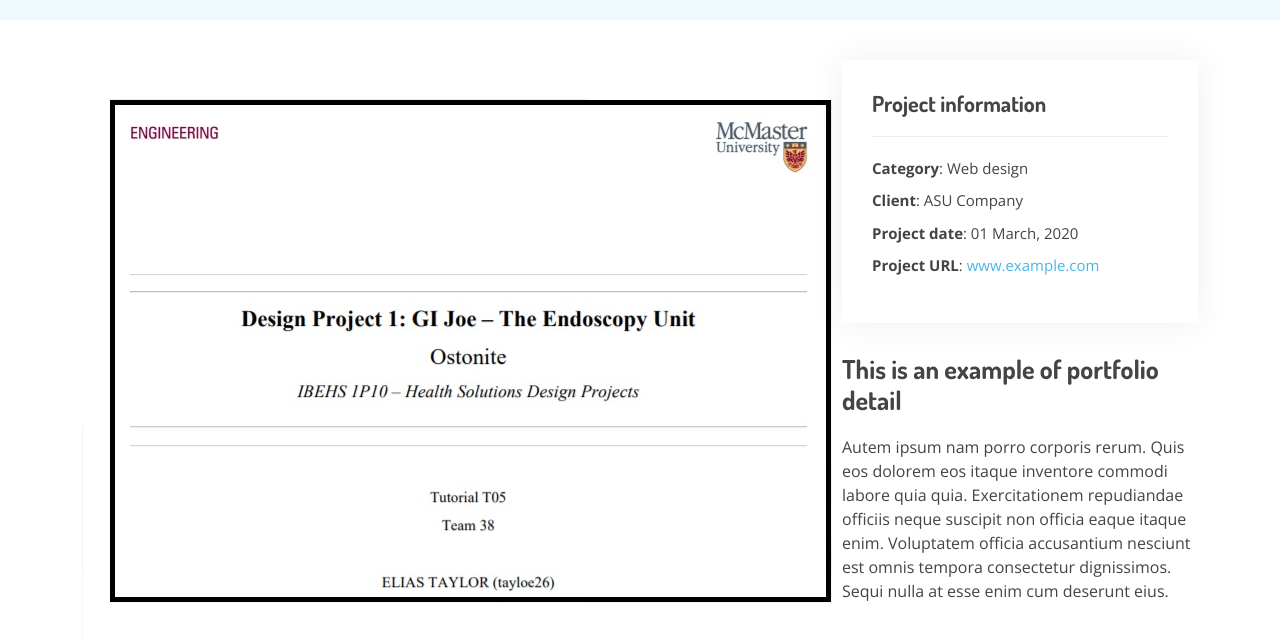
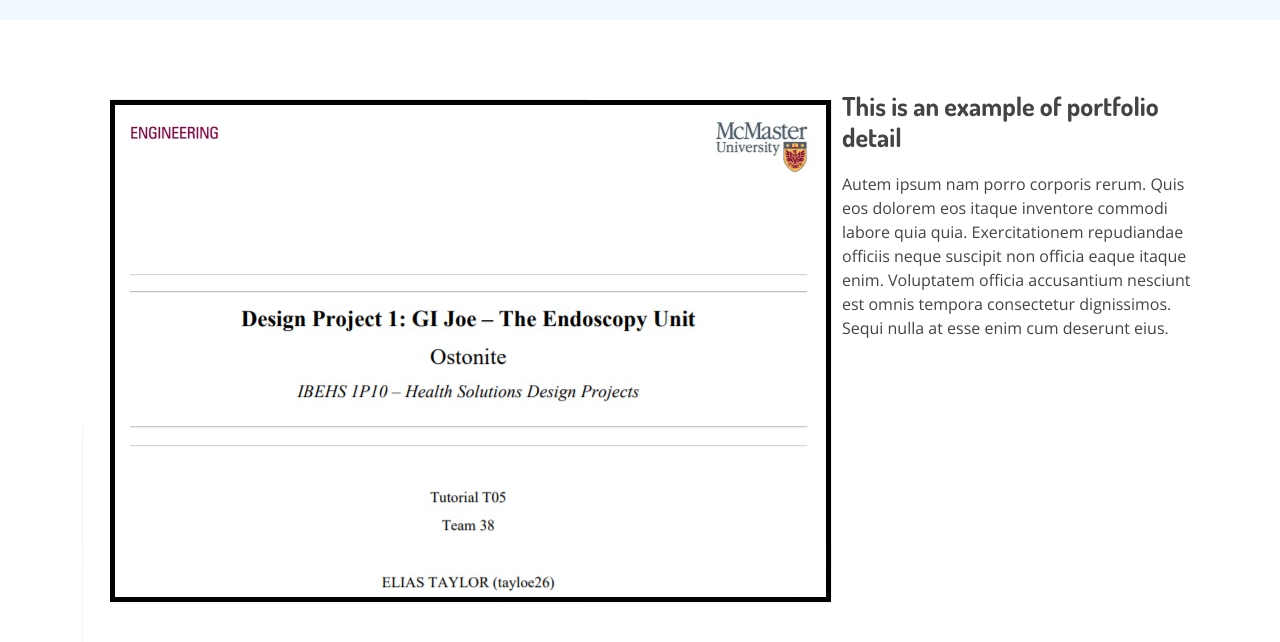
Before and after one commit to weejler/weejler.github.io, a plain HTML site: page portfolio-details3.html in a window 1280 px wide. Shown: the part 136-778 px from the top of the page. Drawn offline with nearby package versions, Linux system fonts and the light colour scheme; a script that the page names is missing.

Commit message:
Update portfolio-details3.html

```diff
--- a/portfolio-details3.html
+++ b/portfolio-details3.html
@@ -65,15 +65,6 @@
           </div>
 
           <div class="col-lg-4">
-            <div class="portfolio-info">
-              <h3>Project information</h3>
-              <ul>
-                <li><strong>Category</strong>: Web design</li>
-                <li><strong>Client</strong>: ASU Company</li>
-                <li><strong>Project date</strong>: 01 March, 2020</li>
-                <li><strong>Project URL</strong>: <a href="#">www.example.com</a></li>
-              </ul>
-            </div>
             <div class="portfolio-description">
               <h2>This is an example of portfolio detail</h2>
               <p>
```
